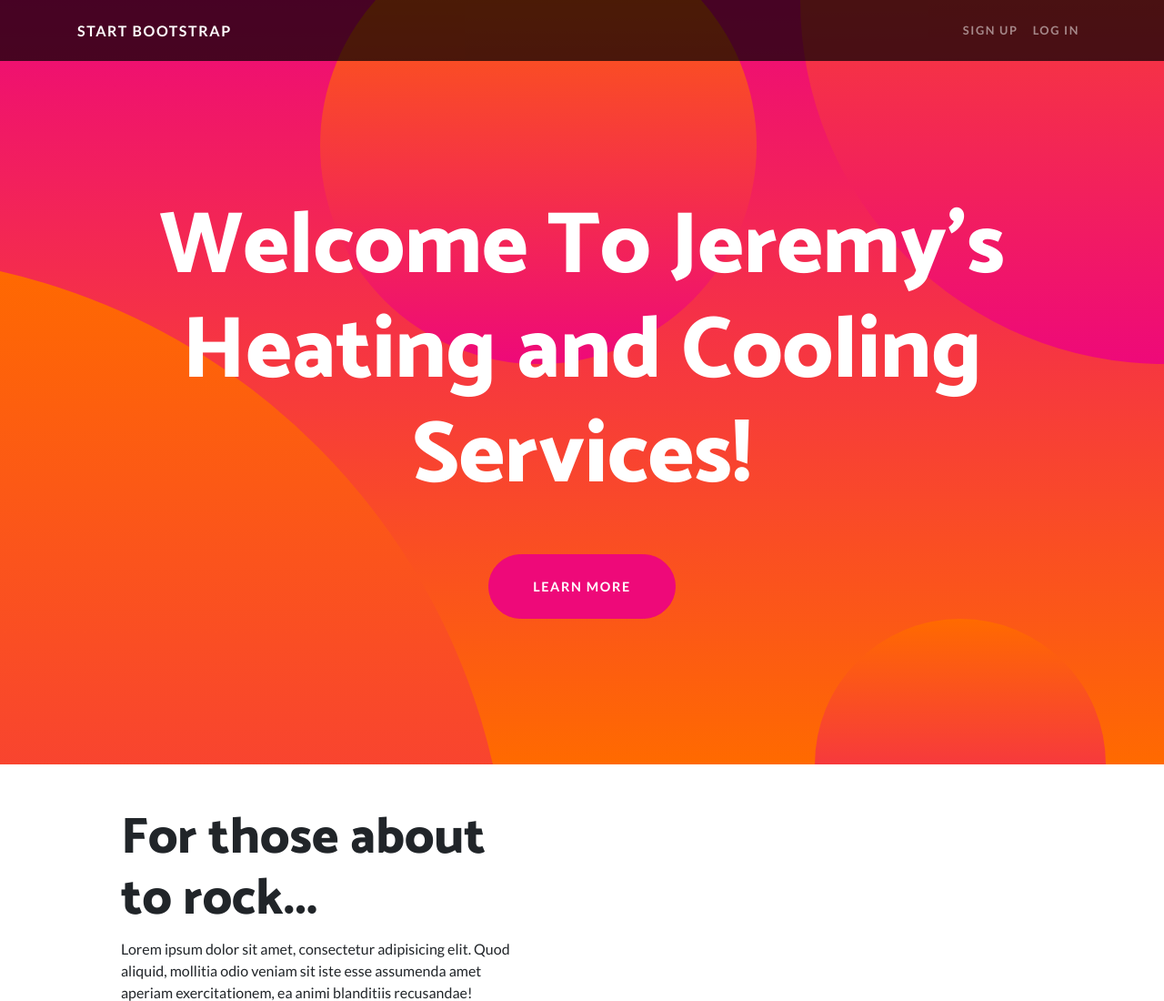
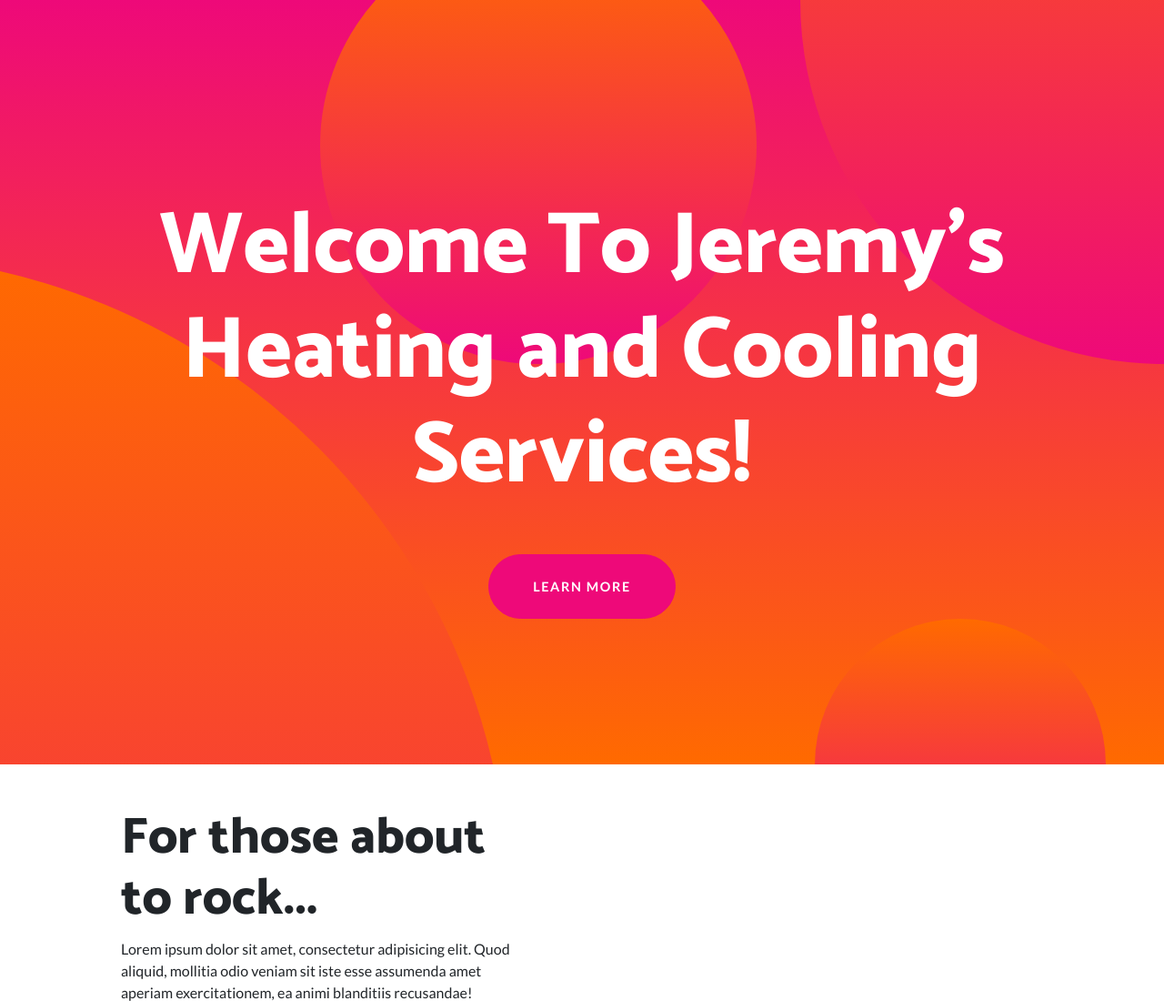
Before and after one commit to HeatAndCool/CriticalDesign, a website: page startbootstrap-one-page-wonder-master/index.html in a window 1280 px wide. Shown: the top 1100 px of the page at 91% size. Drawn offline with Linux system fonts and the light colour scheme.

Commit message:
Update index.html

```diff
--- a/startbootstrap-one-page-wonder-master/index.html
+++ b/startbootstrap-one-page-wonder-master/index.html
@@ -25,7 +25,7 @@
   <body>
 
     <!-- Navigation -->
-    <nav class="navbar navbar-expand-lg navbar-dark navbar-custom fixed-top">
+    <!---<nav class="navbar navbar-expand-lg navbar-dark navbar-custom fixed-top">
       <div class="container">
         <a class="navbar-brand" href="#">Start Bootstrap</a>
         <button class="navbar-toggler" type="button" data-toggle="collapse" data-target="#navbarResponsive" aria-controls="navbarResponsive" aria-expanded="false" aria-label="Toggle navigation">
@@ -33,16 +33,16 @@
         </button>
         <div class="collapse navbar-collapse" id="navbarResponsive">
           <ul class="navbar-nav ml-auto">
-            <li class="nav-item">
+      <li class="nav-item">
               <a class="nav-link" href="#">Sign Up</a>
             </li>
             <li class="nav-item">
               <a class="nav-link" href="#">Log In</a>
-            </li>
+          </li>
           </ul>
         </div>
       </div>
-    </nav>
+    </nav>--->
 
     <header class="masthead text-center text-white">
       <div class="masthead-content">
```
